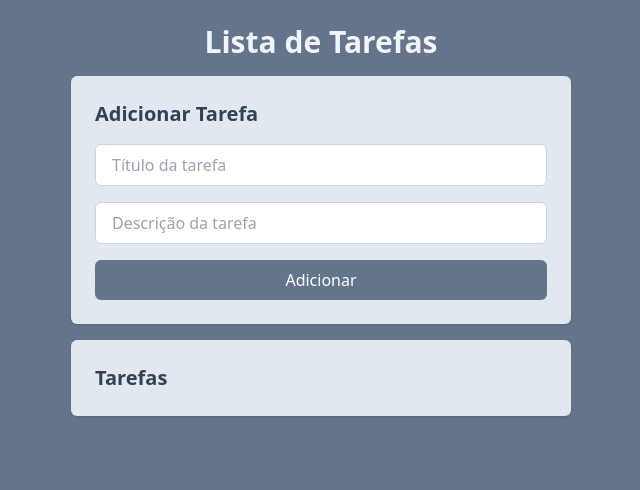
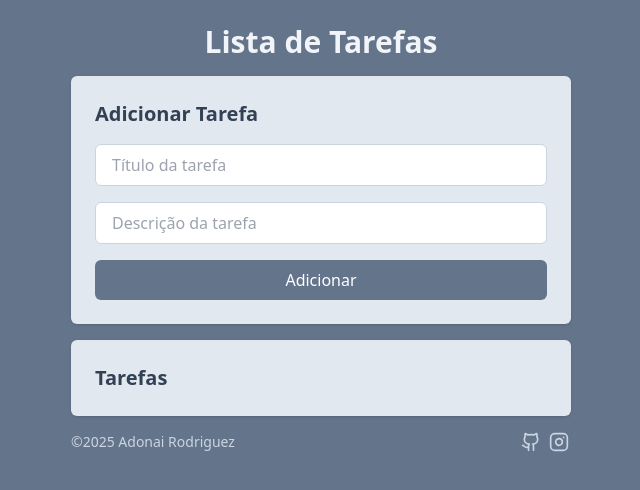
Before and after one commit to redriz/todo-li-react, a React (Vite) app: page / in a window 1280 px wide. Shown: the top 490 px of the page, without its empty margins (319-959 px from the left). Built offline with nearby package versions, Linux system fonts and the light colour scheme.

Commit message:
feat: add footer with social media links and copyright notice

```diff
--- a/src/App.jsx
+++ b/src/App.jsx
@@ -2,6 +2,7 @@ import { useEffect, useState } from "react";
 import AddTask from "./components/AddTask";
 import Tasks from "./components/Tasks";
 import { v4 as uuidv4 } from "uuid";
+import { Github, Instagram } from "lucide-react";
 
 function App() {
   const [tasks, setTasks] = useState(
@@ -50,6 +51,21 @@ function App() {
           onTaskClick={onTaskClick}
           onDeleteTaskClick={onDeleteTaskClick}
         />
+        <div className="flex justify-between items-center text-slate-300 font-medium text-sm">
+          <p>&copy;2025 Adonai Rodriguez</p>
+          <ul className="flex space-x-1">
+            <li className="hover:text-slate-600">
+              <a href="https://github.com/redriz" target="_blank">
+                <Github className="h-5" />
+              </a>
+            </li>
+            <li className="hover:text-slate-600">
+              <a href="https://www.instagram.com/redrizito/" target="_blank">
+                <Instagram className="h-5" />
+              </a>
+            </li>
+          </ul>
+        </div>
       </div>
     </div>
   );
```
